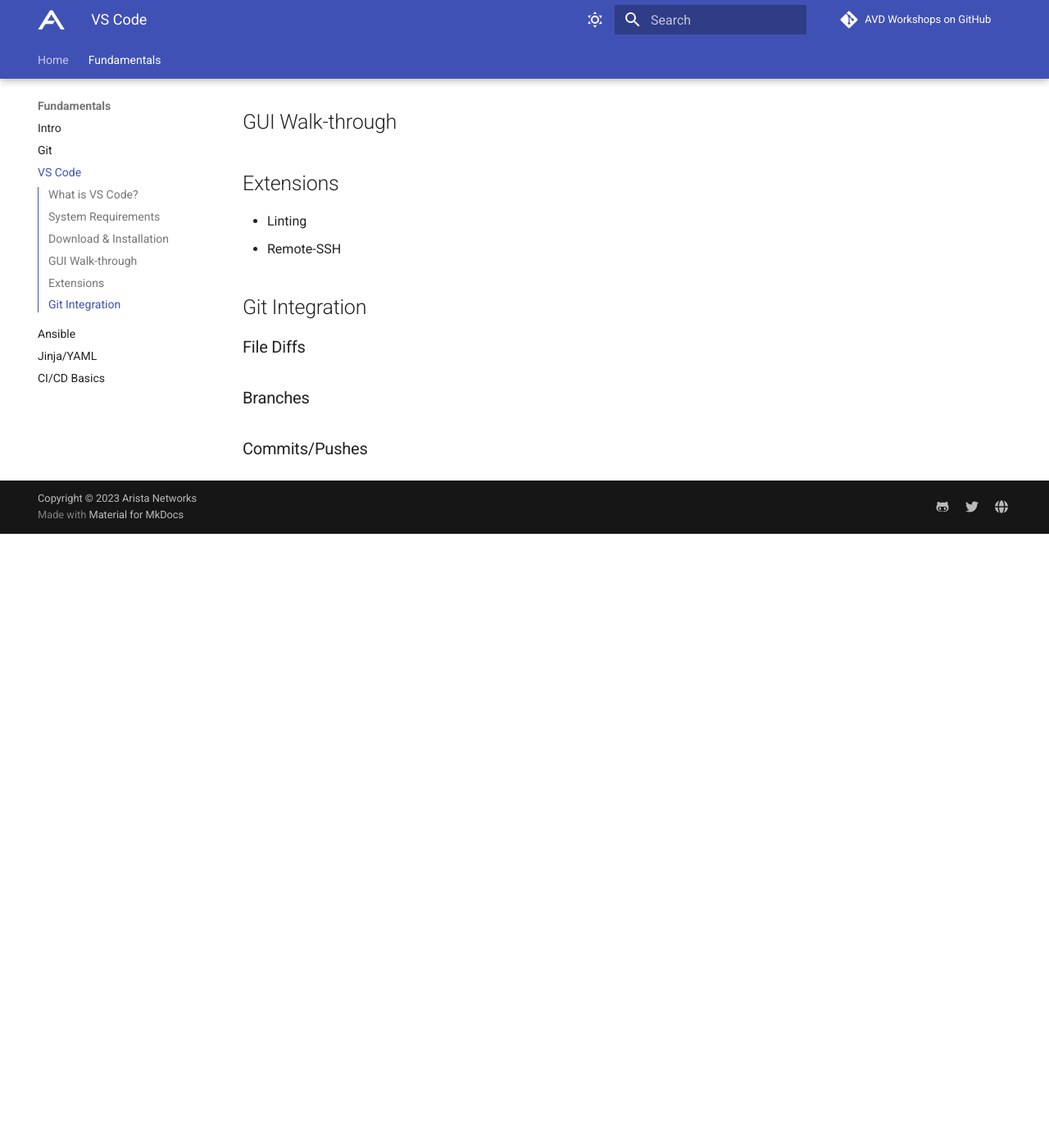
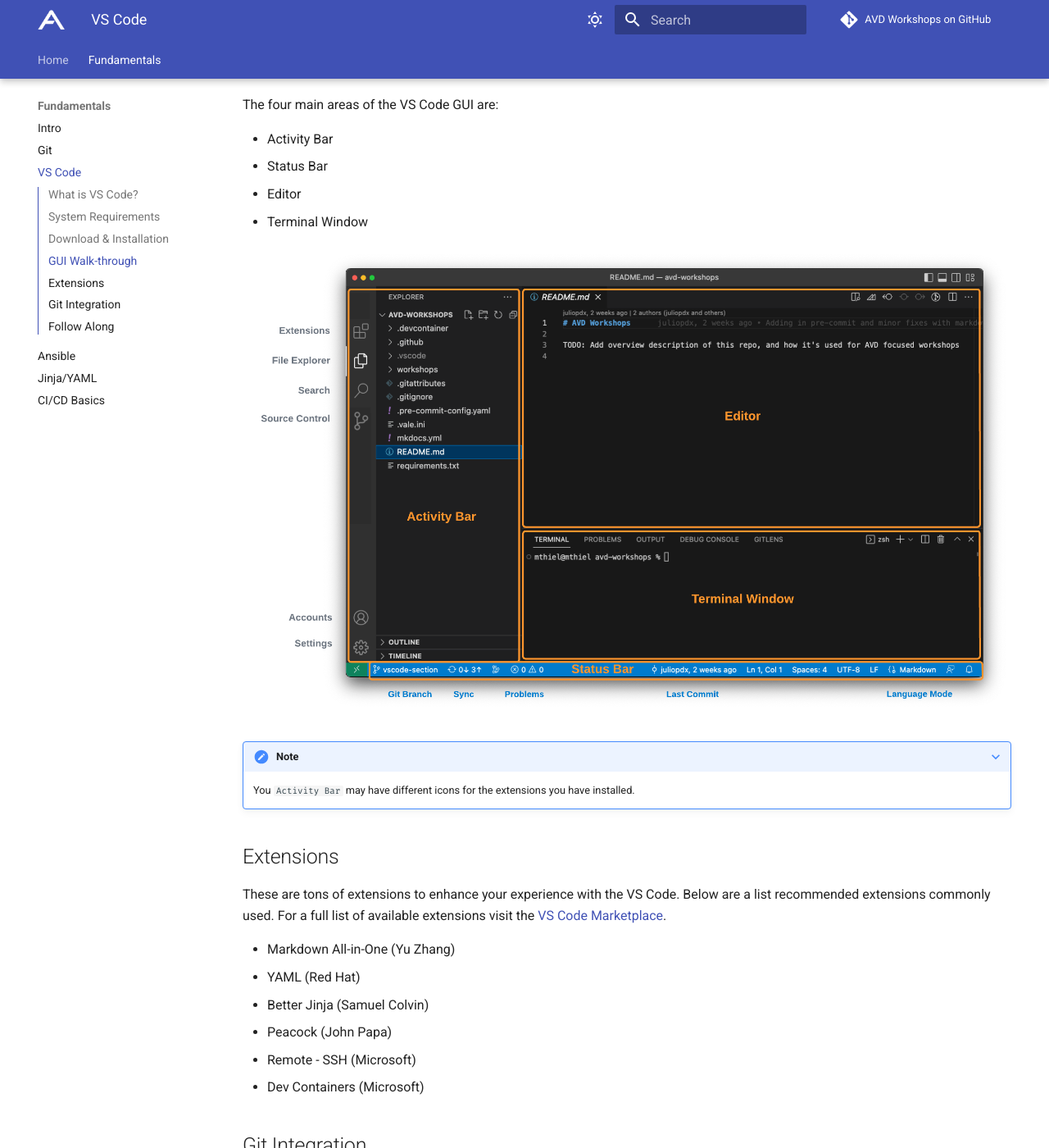
Before and after one commit to aristanetworks/avd-workshops, an MkDocs documentation site: the page built from workshops/vscode.md, in a window 1280 px wide and 1400 px high, scrolled down 1353 px. Shown: the whole window at 82% size. Built offline with MkDocs 1.6.1 and Material for MkDocs 9.7.7, drawn with Linux system fonts in a browser that asks for light colours; comment, search, counter and statistics services are not loaded; before the commit the page ends 2004 px from its top, so only the background shows below that; some of the changed text lies outside the part shown.

Commit message:
added GUI and extensions section

```diff
--- a/workshops/vscode.md
+++ b/workshops/vscode.md
@@ -40,10 +38,29 @@
 
 ## GUI Walk-through
 
+The four main areas of the VS Code GUI are:
+
+- Activity Bar
+- Status Bar
+- Editor
+- Terminal Window
+
+![VS Code Screenshot](assets/images/vscode_screenshot.png){: style="width:1000px"}
+
+???+ note
+
+    You `Activity Bar` may have different icons for the extensions you have installed.
+
 ## Extensions
 
-- Linting
-- Remote-SSH
+These are tons of extensions to enhance your experience with the VS Code.  Below are a list recommended extensions commonly used.  For a full list of available extensions visit the [VS Code Marketplace](https://marketplace.visualstudio.com/VSCode).
+
+- Markdown All-in-One (Yu Zhang)
+- YAML (Red Hat)
+- Better Jinja (Samuel Colvin)
+- Peacock (John Papa)
+- Remote - SSH (Microsoft)
+- Dev Containers (Microsoft)
 
 ## Git Integration
 
@@ -52,3 +69,5 @@
 ### Branches
 
 ### Commits/Pushes
+
+## Follow Along
```
Also changed, not shown: other parts of workshops/vscode.md (+1 -3 lines), workshops/assets/images/vscode_screenshot.png (added).
